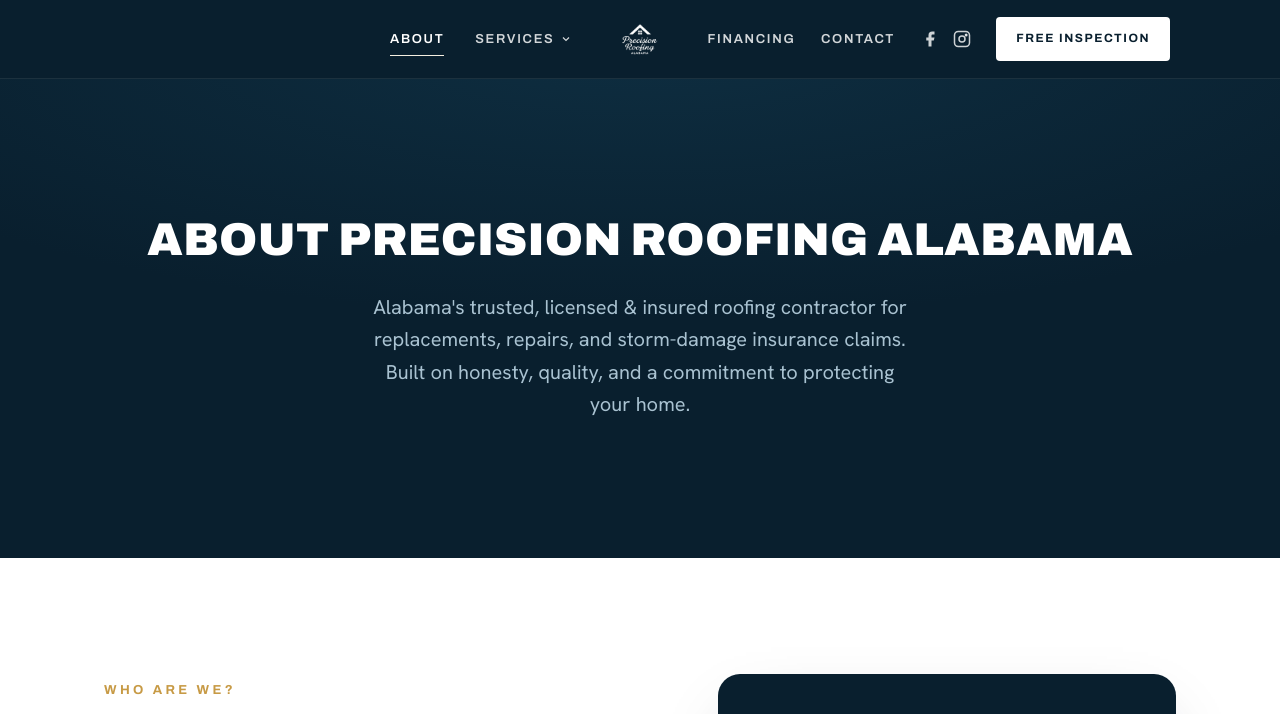
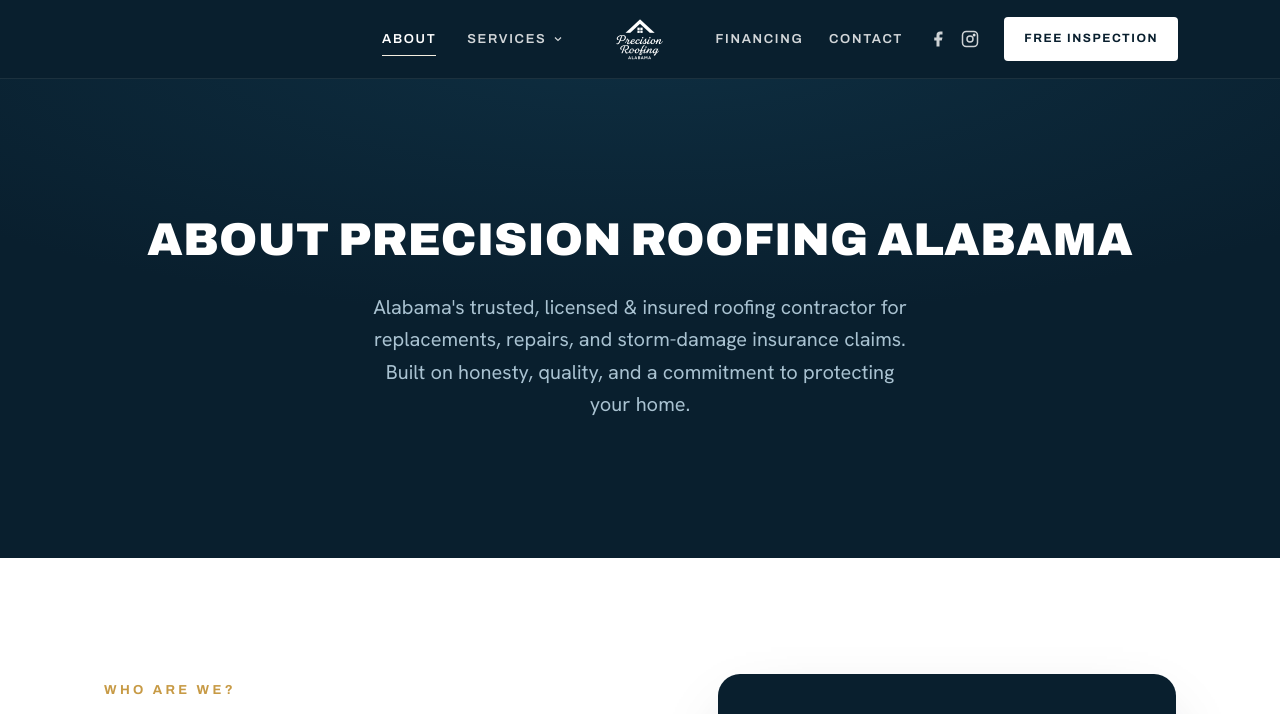
Before and after one commit to lawtonjsg-cmd/Precision-Roofing, a plain HTML site: page deploy/about.html in a window 1280 px wide. Shown: the top 714 px of the page. Drawn offline with nearby package versions, Linux system fonts and the light colour scheme.

Commit message:
Update styles.css

```diff
--- a/deploy/styles.css
+++ b/deploy/styles.css
@@ -582,7 +582,7 @@
 .snl-menu a:hover{background:rgba(255,255,255,.07);color:#fff}
 
 .subnav-logo{flex:0 0 auto;margin:0 clamp(24px,3.4vw,54px);display:flex;align-items:center}
-.subnav-logo img{height:48px;width:auto;display:block}
+.subnav-logo img{height:64px;width:auto;display:block}
 .subnav-soc{display:flex;align-items:center;gap:14px}
 .subnav-soc a{display:grid;place-items:center;color:rgba(255,255,255,.8);transition:.22s var(--ease)}
 .subnav-soc a:hover{color:#fff}
```
